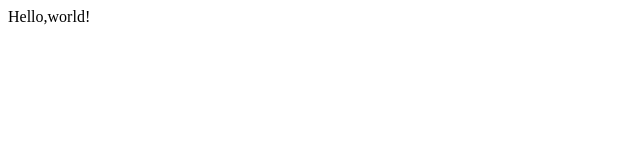
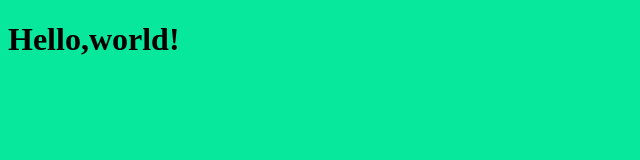
Before and after one commit to Crystalwyr/Git_Example, a plain HTML site: page index.html in a window 1280 px wide. Shown: the whole page, without its empty margins (0-640 px from the left). Drawn offline with Linux system fonts and the light colour scheme.

Commit message:
Create git.css;Modified index.html:h1 and import git.css

```diff
--- /dev/null
+++ b/git.css
@@ -0,0 +1,4 @@
+body
+{
+    background-color: rgb(8, 232, 157);
+}
--- a/index.html
+++ b/index.html
@@ -5,11 +5,12 @@
     <meta charset="UTF-8">
     <meta http-equiv="X-UA-Compatible" content="IE=edge">
     <meta name="viewport" content="width=device-width,initial-scale=1.0">
+    <link rel="stylesheet" type="text/css" href="git.css">
     <title>使用git的教学</title>
 </head>
 
 <body>
-    Hello,world!
+   <h1>Hello,world!</h1>
 </body>
 
 </html>
```
